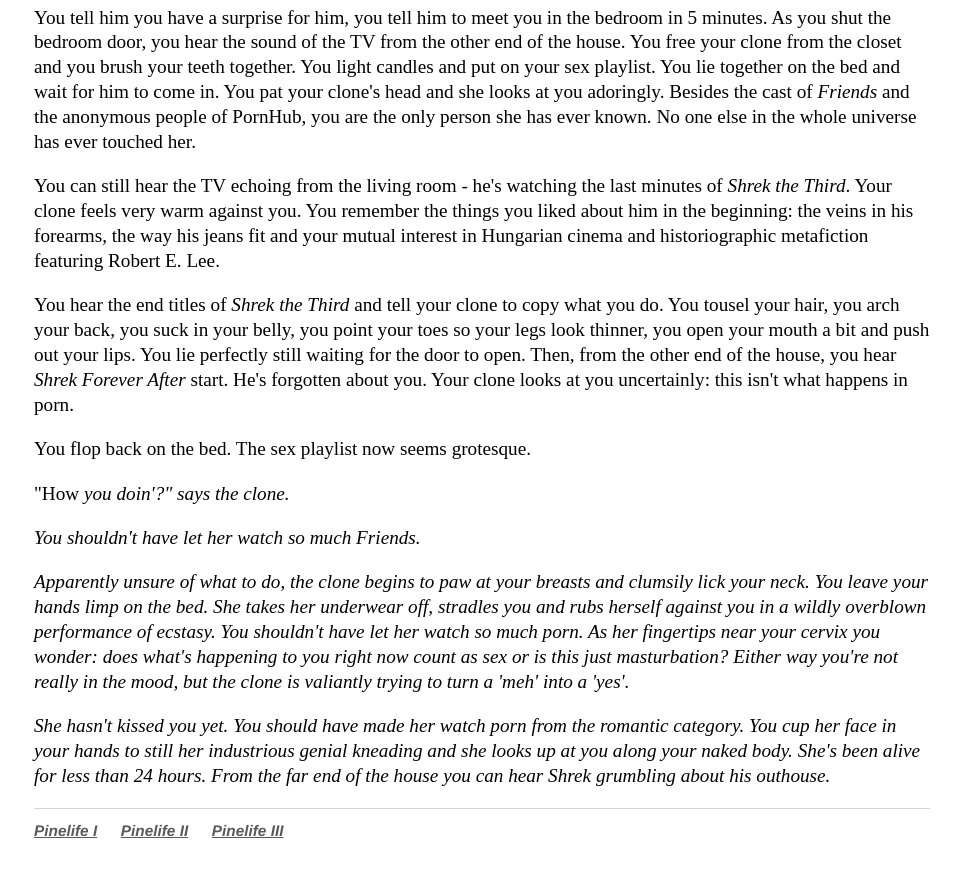
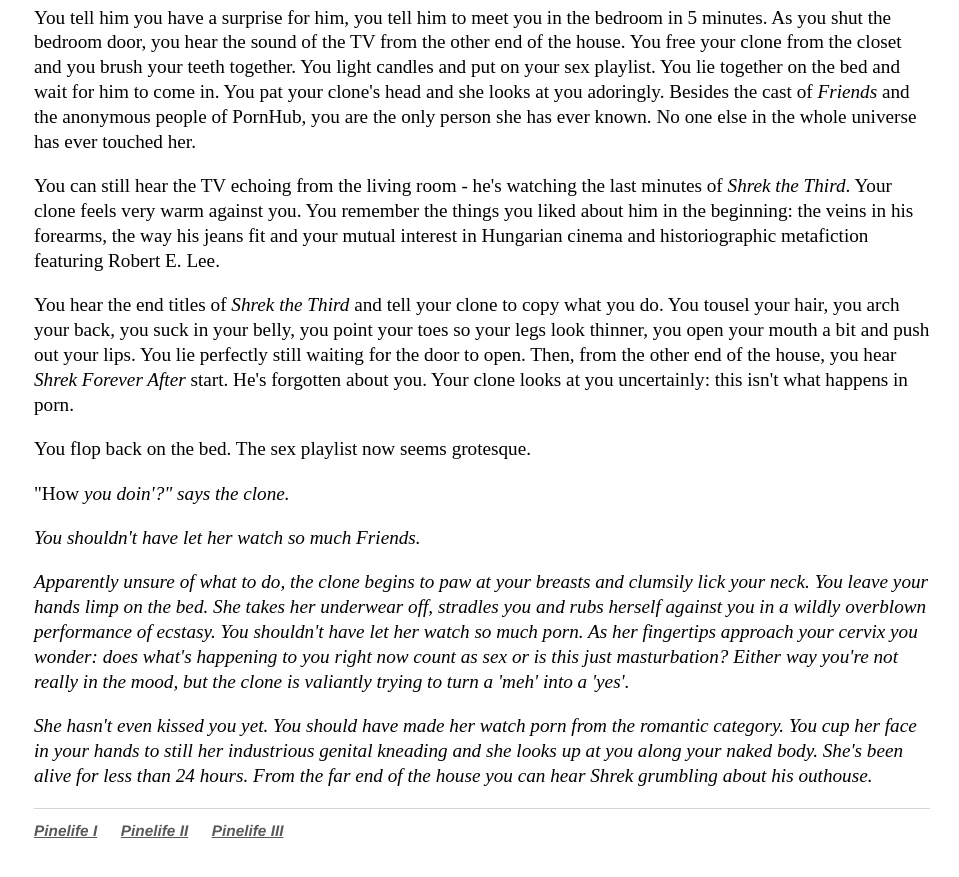
Before and after one commit to Pinelife/pinelife.github.io, a Jekyll site: the page built from Hellhole/excitingevent1.html, in a window 1280 px wide and 900 px high, scrolled down 1821 px. Shown: the top 877 px of the window, without its empty margins (158-1117 px from the left). Built offline with Jekyll 4.4.1, drawn with Linux system fonts in a browser that asks for light colours.

Commit message:
Update excitingevent1.html

```diff
--- a/Hellhole/excitingevent1.html
+++ b/Hellhole/excitingevent1.html
@@ -93,11 +93,11 @@
 <p>You shouldn't have let her watch so much <i>Friends</i>.</p>
 <p>Apparently unsure of what to do, the clone begins to paw at your breasts and clumsily lick your neck. You leave your hands limp on the bed.
   She takes her underwear off, stradles you and rubs herself against you in a wildly overblown performance of ecstasy.
-  You shouldn't have let her watch so much porn. As her fingertips near your cervix you wonder: does what's happening to you right now count as sex or
+  You shouldn't have let her watch so much porn. As her fingertips approach your cervix you wonder: does what's happening to you right now count as sex or
   is this just masturbation? Either way you're not really in the mood, but the clone is valiantly trying to turn a 'meh' into a 'yes'.
 </p>
 <p>
-  She hasn't kissed you yet. You should have made her watch porn from the romantic category. You cup her face in your hands to still
-  her industrious genial kneading and she looks up at you along your naked body. She's been alive for less than 24 hours.
+  She hasn't even kissed you yet. You should have made her watch porn from the romantic category. You cup her face in your hands to still
+  her industrious genital kneading and she looks up at you along your naked body. She's been alive for less than 24 hours.
   From the far end of the house you can hear Shrek grumbling about his outhouse.
   </p>
```
